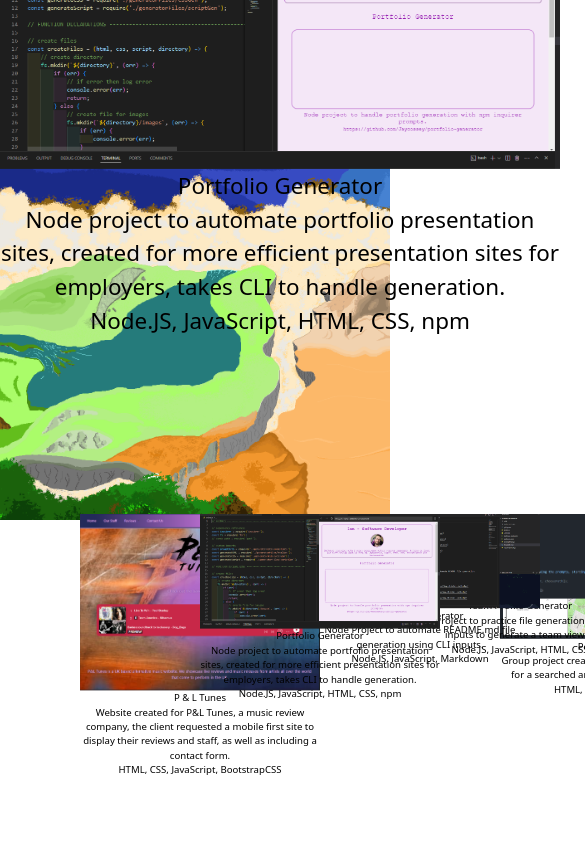
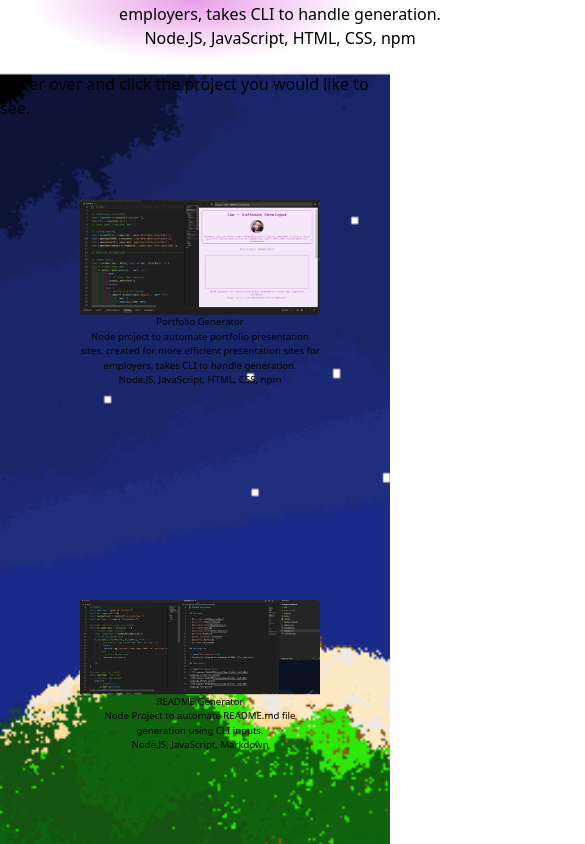
Before and after one commit to Jaycossey/react-portfolio, a React (Vite) app: page / in a window 390 px wide. Shown: the top 844 px of the page, 585 px wide, since content can reach past the window. Built offline with nearby package versions, Linux system fonts and the light colour scheme.

Commit message:
finished about section and made responsive, will need to update text content

```diff
--- a/src/App.css
+++ b/src/App.css
@@ -18,8 +18,7 @@
     font-size: 2rem;
     border: 3px solid var(--purple);
     border-top: none;
-    /* border-radius: 10px 10px 20px 20px; */
-    padding: 5px;
+    padding: 4px;
     background-color: var(--purple-2);
 }
 
@@ -39,16 +38,18 @@ nav,
 
 .bg-port {
     background-image: url('./assets/images/manada_background.png');
-    background-position: center;
+    background-position: fixed;
     background-size: cover;
 }
 
 .animationCard {
     height: 400px;
     width: 400px;
-    position: absolute;
     text-align: center;
-    bottom: 10px;
+    /* bottom: -160px; */
+    /* position: absolute; */
+    /* margin: auto; */
+    /* margin-left: -20px; */
     transform: scale(0.6);
 }
 
@@ -59,33 +60,9 @@ nav,
     cursor: url('./assets/icons/cursor-icon.png'), auto;
 }
 
-.animationCard:nth-child(2) {
-    margin-left: 120px;
-    z-index: 5;
+#showcase {
+    position: absolute;
+    margin: auto;
+    transform: scale(1);
+    margin-top: 20vh;
 }
-
-.animationCard:nth-child(3) {
-    z-index: 4;
-    margin-left: 220px;
-}
-
-.animationCard:nth-child(4) {
-    z-index: 3;
-    margin-left: 320px;
-}
-.animationCard:nth-child(5) {
-    z-index: 2;
-    margin-left: 420px;
-}
-.animationCard:nth-child(6) {
-    z-index: 1;
-    margin-left: 520px;
-}
-
-#showcase {
-    position: relative;
-    transform: scale(1.4);
-    margin: auto;
-    grid-row: 1 / -1;
-    grid-column: 2;
-}
--- a/src/components/About.jsx
+++ b/src/components/About.jsx
@@ -14,13 +14,12 @@ const About = () => {
             <div className='w-screen
                             h-screen
                             bg-slate-500
-                            p-20
+                            p-10
                             text-center
                             bg-port
-                            grid
-                            grid-cols-1
-                            grid-rows-4
-                            gap-5'>
+                            flex
+                            flex-col
+                            gap-5 overflow-y-auto'>
 
                 {/* Profile photo container */}
                 <img src={profile}
@@ -32,7 +31,8 @@ const About = () => {
                                 m-auto
                                 row-span-2
                                 shadow-black
-                                shadow-xl' />
+                                shadow-xl
+                                relative' />
 
                 {/* Welcome Text Container */}
                 <Card text={text.about} />
--- a/src/components/Card.jsx
+++ b/src/components/Card.jsx
@@ -12,7 +12,8 @@ const Card = (props) => {
                         text-center
                         p-5
                         shadow-black
-                        shadow-2xl">
+                        shadow-2xl
+                        h-max">
 
             {/* Text Content */}
             {props.text}
--- a/src/components/NavBar.jsx
+++ b/src/components/NavBar.jsx
@@ -4,9 +4,9 @@ import { NavLink } from "react-router-dom";
 const NavBar = () => {
     return (
         // Nav container
-        <nav className='w-screen h-14 fixed z-10 radial-green'>
+        <nav className='w-screen h-14 fixed z-10 radial-green bg-black'>
             {/* list of navlinks */}
-            <ul className='flex items-center justify-center gap-14'>
+            <ul className='flex items-center justify-center gap-10'>
                 {/* if active/pending toggle classes to handle css styles */}
                 <NavLink
                     to="/About"
--- a/src/components/Portfolio.jsx
+++ b/src/components/Portfolio.jsx
@@ -36,25 +36,14 @@ const Portfolio = () => {
             <div className="w-screen
                             h-screen
                             bg-port
-                            p-20
-                            overflow-hidden
-                            grid
-                            grid-cols-2
-                            grid-rows-2">
+                            p-10
+                            mt-10
+                            fixed
+                            flex
+                            flex-col">
 
                 {/* Intro to portfolio text */}
                 <Card text={text.port} />
-
-                {/* Use Map to create an array of portfolio cards */}
-                {projectList.map((data) => {
-                    return (
-                        <Presentation key={data.key}
-                                    project={data}
-                                    onClick={handleClick}
-                                    // pass direction ref to handle bounding client rect for animation direction
-                                    ref={directionRef} />
-                    )
-                })}
 
                 {/* Main Presentation Project, pass ref as props to target for animation */}
                 <Presentation id="showcase"
@@ -62,6 +51,22 @@ const Portfolio = () => {
                             ref={showcaseRef}
                             onClick={openLink} />
 
+                <div className='flex
+                            no-wrap
+                            absolute
+                            bottom-0
+                            w-screen'>
+                    {/* Use Map to create an array of portfolio cards */}
+                    {projectList.map((data) => {
+                        return (
+                            <Presentation key={data.key}
+                                        project={data}
+                                        onClick={handleClick}
+                                        // pass direction ref to handle bounding client rect for animation direction
+                                        ref={directionRef} />
+                        )
+                    })}
+                </div>
             </div>
         </>
     );
--- a/src/utils/animateSwap.jsx
+++ b/src/utils/animateSwap.jsx
@@ -15,7 +15,7 @@ const animateSwap = (startpoint, endpoint) => {
 
     // after initial translation, trigger final placement.
     setTimeout(() => {
-        startpoint.style.transform = `translate(${endX}px, -${endY / 4}px) scale(1.4)`; // THIS ONE WORKS!!!!!
+        startpoint.style.transform = `translate(${endX}px, -${endY / 4}px) scale(1)`; // THIS ONE WORKS!!!!!
     }, 400)
 }
 
```
Also changed, not shown: src/textFiles/portfolioText.txt (added).
